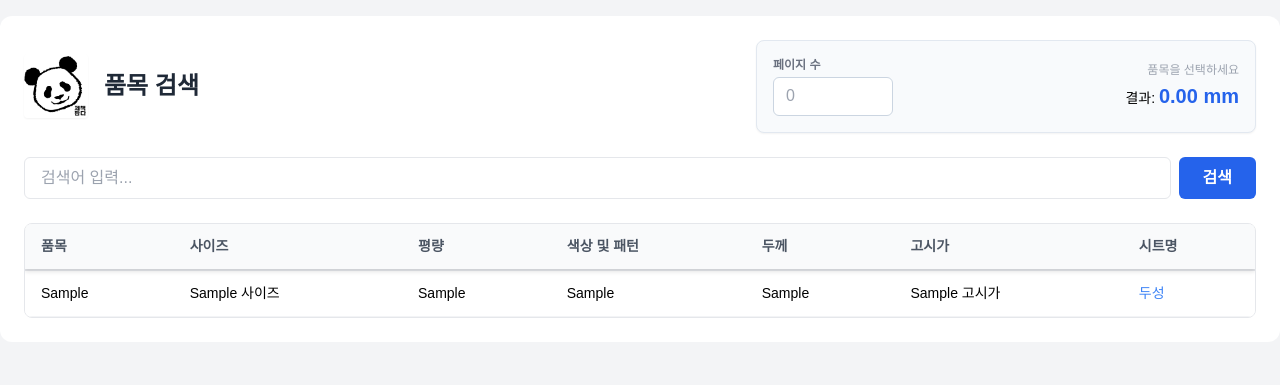
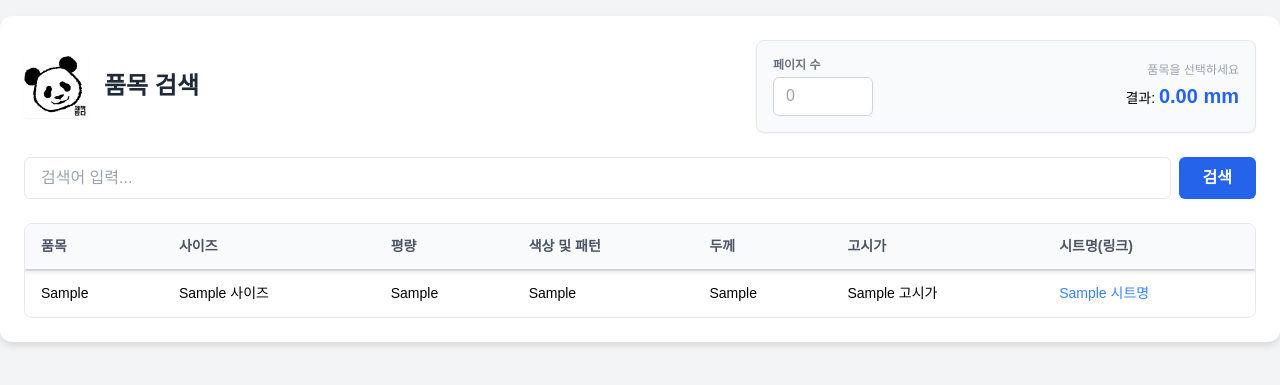
Before and after one commit to goodnotes2/paper, a Flask app: template templates/index.html in a window 1280 px wide. Shown: the top 385 px of the page. Run offline with Flask 3, Linux system fonts and the light colour scheme; the template is opened without the code that fills it: most values are stand-ins (such as "Sample title", 1, 10 or a date in 2020); some libraries are stand-ins or nearby versions.

Commit message:
최종 통합 버전: 모든 시트 검색 + 슬림 계산기 + 링크 연결

```diff
--- a/templates/index.html
+++ b/templates/index.html
@@ -7,17 +7,12 @@
     <script src="https://cdn.tailwindcss.com"></script>
     <style>
         body { font-family: sans-serif; background-color: #f3f4f6; margin: 0; }
-        .container { width: 95%; max-width: 1200px; margin: 1rem auto; padding: 1.5rem; background: white; border-radius: 0.75rem; shadow: 0 4px 6px rgba(0,0,0,0.1); }
-
-        /* 📌 테이블 헤더 고정 */
+        .container { width: 95%; max-width: 1200px; margin: 1rem auto; padding: 1.5rem; background: white; border-radius: 0.75rem; box-shadow: 0 4px 6px rgba(0,0,0,0.1); }
         .sticky-header { position: sticky; top: 0; z-index: 50; background-color: #f9fafb !important; box-shadow: 0 2px 4px rgba(0,0,0,0.1); }
         th { padding: 0.75rem 1rem; text-align: left; font-size: 0.875rem; border-bottom: 2px solid #e5e7eb; }
         td { padding: 0.75rem 1rem; border-bottom: 1px solid #f3f4f6; font-size: 0.875rem; }
-
-        /* 📌 슬림 계산기 디자인 */
         .calc-box { background: #f8fafc; border: 1px solid #e2e8f0; border-radius: 0.5rem; padding: 1rem; width: 100%; max-width: 500px; }
-        .calc-input { border: 1px solid #cbd5e1; border-radius: 0.375rem; padding: 0.4rem 0.75rem; width: 120px; outline: none; }
-        .calc-input:focus { border-color: #3b82f6; ring: 2px #bfdbfe; }
+        .calc-input { border: 1px solid #cbd5e1; border-radius: 0.375rem; padding: 0.4rem 0.75rem; width: 100px; outline: none; }
     </style>
 </head>
 <body>
@@ -27,7 +22,6 @@
                 <img src="/static/search.png" alt="Logo" class="w-16 h-16 rounded shadow-sm" onerror="this.src='https://via.placeholder.com/64'">
                 <h1 class="text-2xl font-bold text-gray-800">품목 검색</h1>
             </div>
-
             <div class="calc-box shadow-sm">
                 <div class="flex items-center justify-between gap-4">
                     <div>
@@ -51,14 +45,24 @@
             <table class="min-w-full bg-white border-collapse">
                 <thead class="sticky-header">
                     <tr class="text-gray-600">
-                        <th>품목</th><th>사이즈</th><th>평량</th><th>색상 및 패턴</th><th>두께</th><th>고시가</th><th>시트명</th>
+                        <th>품목</th><th>사이즈</th><th>평량</th><th>색상 및 패턴</th><th>두께</th><th>고시가</th><th>시트명(링크)</th>
                     </tr>
                 </thead>
                 <tbody>
                     {% for item in results %}
                     <tr class="hover:bg-blue-50 cursor-pointer" onclick="selectRow(this, '{{ item.두께 }}', '{{ item.품목 }}')">
                         <td>{{ item.품목 }}</td><td>{{ item.사이즈 }}</td><td>{{ item.평량 }}</td><td>{{ item.색상_및_패턴 }}</td><td>{{ item.두께 }}</td><td>{{ item.고시가 }}</td>
-                        <td><a href="{{ item.url }}" target="_blank" class="text-blue-500 hover:underline">두성</a></td>
+                        <td>
+                            {% if item.시트명 == '두성' %}
+                                <a href="https://www.doosungpaper.co.kr/Search?SearchText={{ item.품목 }}" target="_blank" class="text-blue-500 hover:underline" onclick="event.stopPropagation();">{{ item.시트명 }}</a>
+                            {% elif item.시트명 == '삼원' %}
+                                <a href="http://www.samwonpaper.com/product/search?kwd={{ item.품목 }}" target="_blank" class="text-blue-500 hover:underline" onclick="event.stopPropagation();">{{ item.시트명 }}</a>
+                            {% elif item.시트명 == '무림' %}
+                                <a href="https://www.moorim.co.kr/ko/product/search.do?searchKeyword={{ item.품목 }}" target="_blank" class="text-blue-500 hover:underline" onclick="event.stopPropagation();">{{ item.시트명 }}</a>
+                            {% else %}
+                                <a href="https://www.google.com/search?q={{ item.시트명 }}+{{ item.품목 }}" target="_blank" class="text-blue-500 hover:underline" onclick="event.stopPropagation();">{{ item.시트명 }}</a>
+                            {% endif %}
+                        </td>
                     </tr>
                     {% endfor %}
                 </tbody>
```
Also changed, not shown: app.py (+6 -6 lines).
